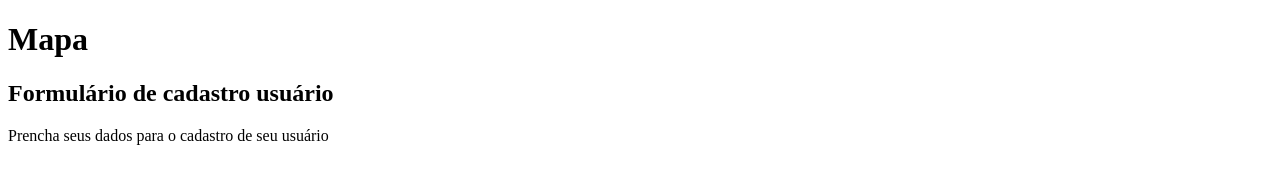
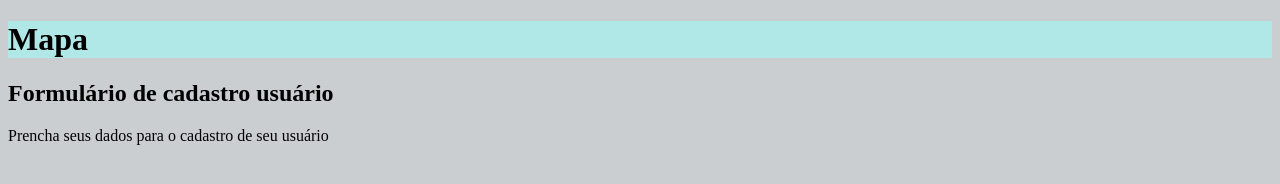
Before and after one commit to Nigguti/Mapa, a plain HTML site: page back/index.html in a window 1280 px wide. Drawn offline with Linux system fonts and the light colour scheme; the site is published under a folder, as on GitHub Pages, so addresses that start at the root find nothing.

Commit message:
Estruturação de pasta

```diff
--- a/back/index.html
+++ b/back/index.html
@@ -4,7 +4,7 @@
     <meta charset="UTF-8">
     <meta name="viewport" content="width=device-width, initial-scale=1.0">
     <title>Mapa</title>
-    <link rel="stylesheet" href="/front/style.css">
+    <link rel="stylesheet" type="text/css" href="front/style.css">
 </head>
 <body>
     <div id="titulo">
```
Also changed, not shown: back/front/style.css (renamed from front/style.css).
